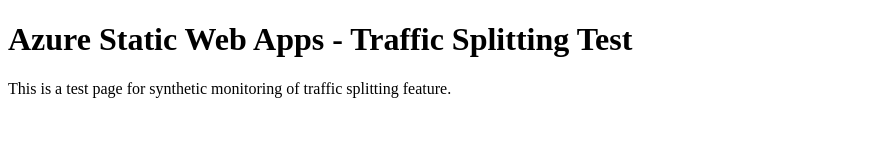
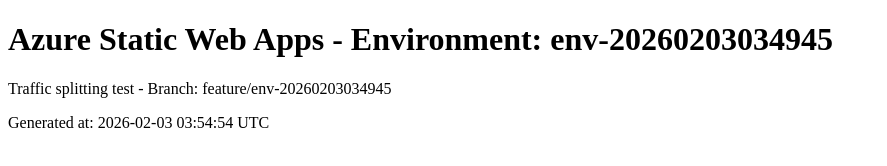
Before and after one commit to skylathadani-ms/synthetics-swa-traffic-20260203034945, a plain HTML site: page index.html in a window 1280 px wide. Shown: the whole page, without its empty margins (0-887 px from the left). Drawn offline with Linux system fonts and the light colour scheme.

Commit message:
Update index.html for env-20260203034945

```diff
--- a/index.html
+++ b/index.html
@@ -1,10 +1,11 @@
 <!DOCTYPE html>
 <html>
 <head>
-<title>Synthetics Test - Traffic Splitting</title>
+<title>Environment: env-20260203034945</title>
 </head>
 <body>
-<h1>Azure Static Web Apps - Traffic Splitting Test</h1>
-<p>This is a test page for synthetic monitoring of traffic splitting feature.</p>
+<h1>Azure Static Web Apps - Environment: env-20260203034945</h1>
+<p>Traffic splitting test - Branch: feature/env-20260203034945</p>
+<p>Generated at: 2026-02-03 03:54:54 UTC</p>
 </body>
 </html>
```
